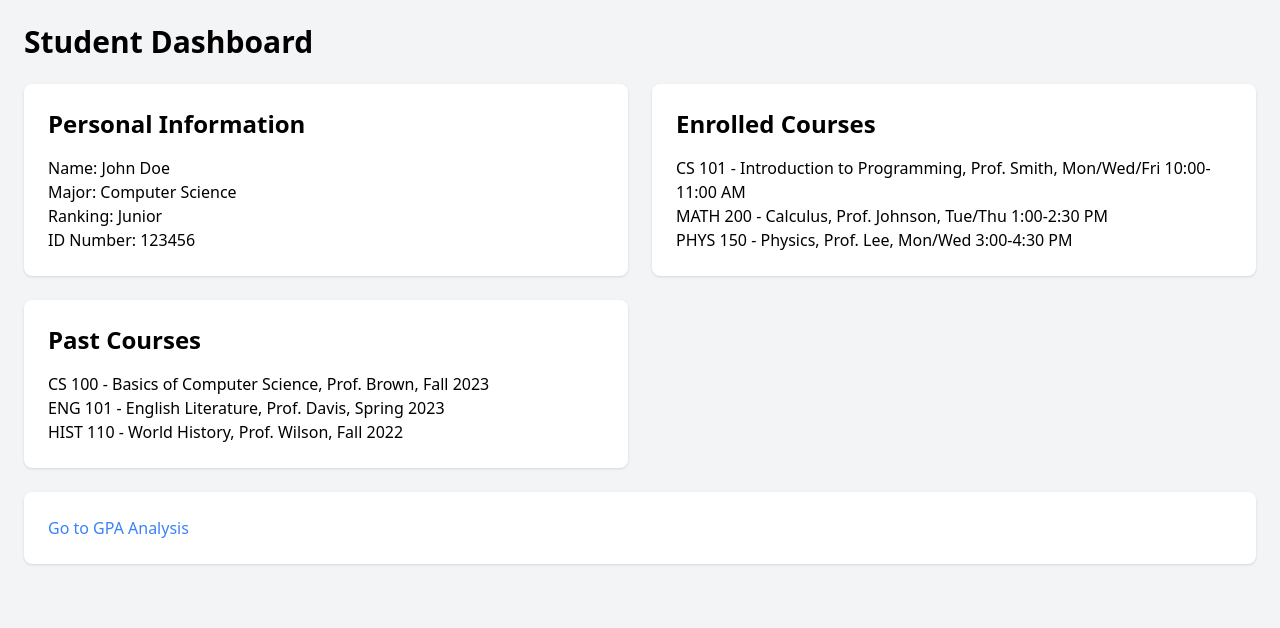
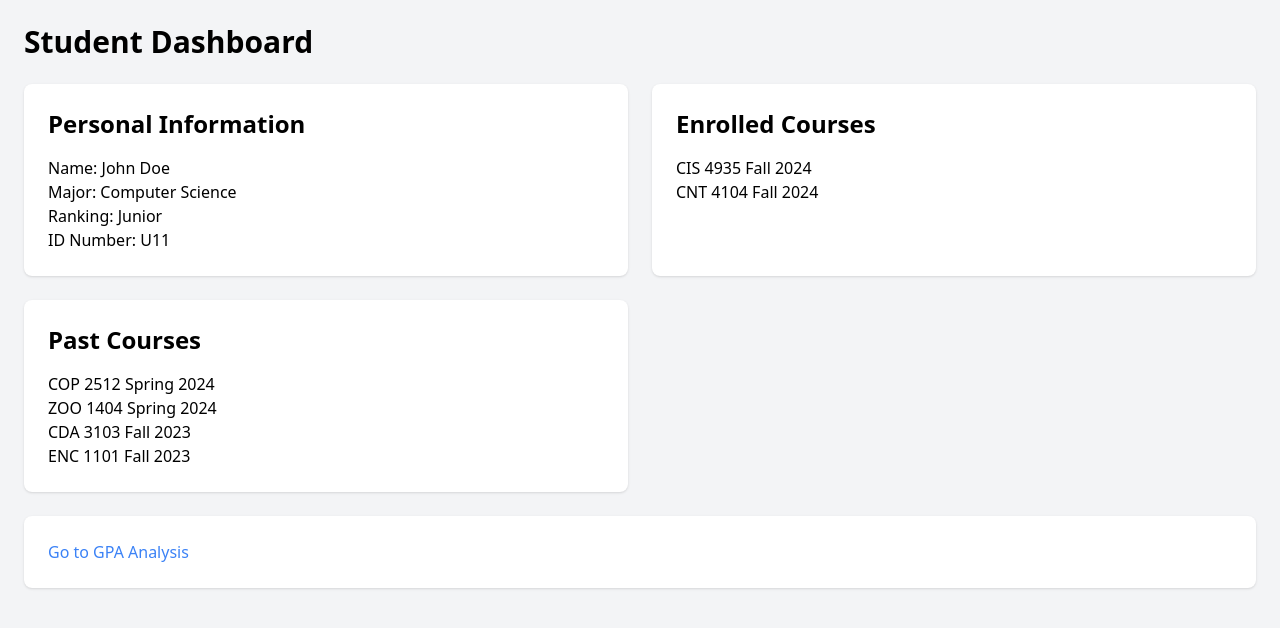
Before and after one commit to RobinSardja/CourseWorks, a Next.js app: page /student in a window 1280 px wide. Shown: the top 628 px of the page. Built offline with nearby package versions, Linux system fonts and the light colour scheme.

Commit message:
Add files via upload

```diff
--- a/app/student/page.js
+++ b/app/student/page.js
@@ -21,24 +21,24 @@ export default function StudentDashboard() {
             <p>Name: John Doe</p>
             <p>Major: Computer Science</p>
             <p>Ranking: Junior</p>
-            <p>ID Number: 123456</p>
+            <p>ID Number: U11</p>
           </div>
 
           <div className="bg-white p-6 rounded-lg shadow">
             <h2 className="text-2xl font-semibold mb-4">Enrolled Courses</h2>
             <ul>
-              <li>CS 101 - Introduction to Programming, Prof. Smith, Mon/Wed/Fri 10:00-11:00 AM</li>
-              <li>MATH 200 - Calculus, Prof. Johnson, Tue/Thu 1:00-2:30 PM</li>
-              <li>PHYS 150 - Physics, Prof. Lee, Mon/Wed 3:00-4:30 PM</li>
+              <li>CIS 4935 Fall 2024</li>
+              <li>CNT 4104 Fall 2024</li>
             </ul>
           </div>
 
           <div className="bg-white p-6 rounded-lg shadow">
             <h2 className="text-2xl font-semibold mb-4">Past Courses</h2>
             <ul>
-              <li>CS 100 - Basics of Computer Science, Prof. Brown, Fall 2023</li>
-              <li>ENG 101 - English Literature, Prof. Davis, Spring 2023</li>
-              <li>HIST 110 - World History, Prof. Wilson, Fall 2022</li>
+              <li>COP 2512 Spring 2024</li>
+              <li>ZOO 1404 Spring 2024</li>
+              <li>CDA 3103 Fall 2023</li>
+              <li>ENC 1101 Fall 2023</li>
             </ul>
           </div>
 
```
